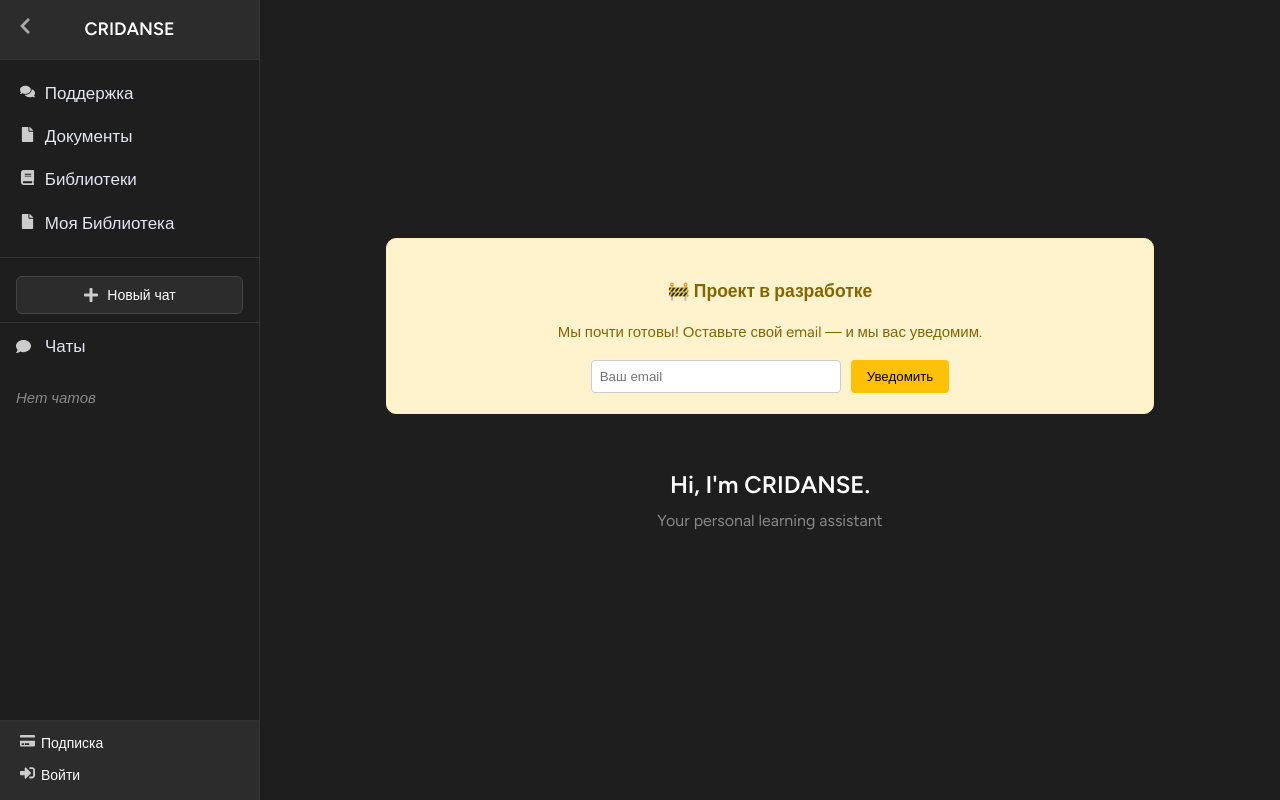
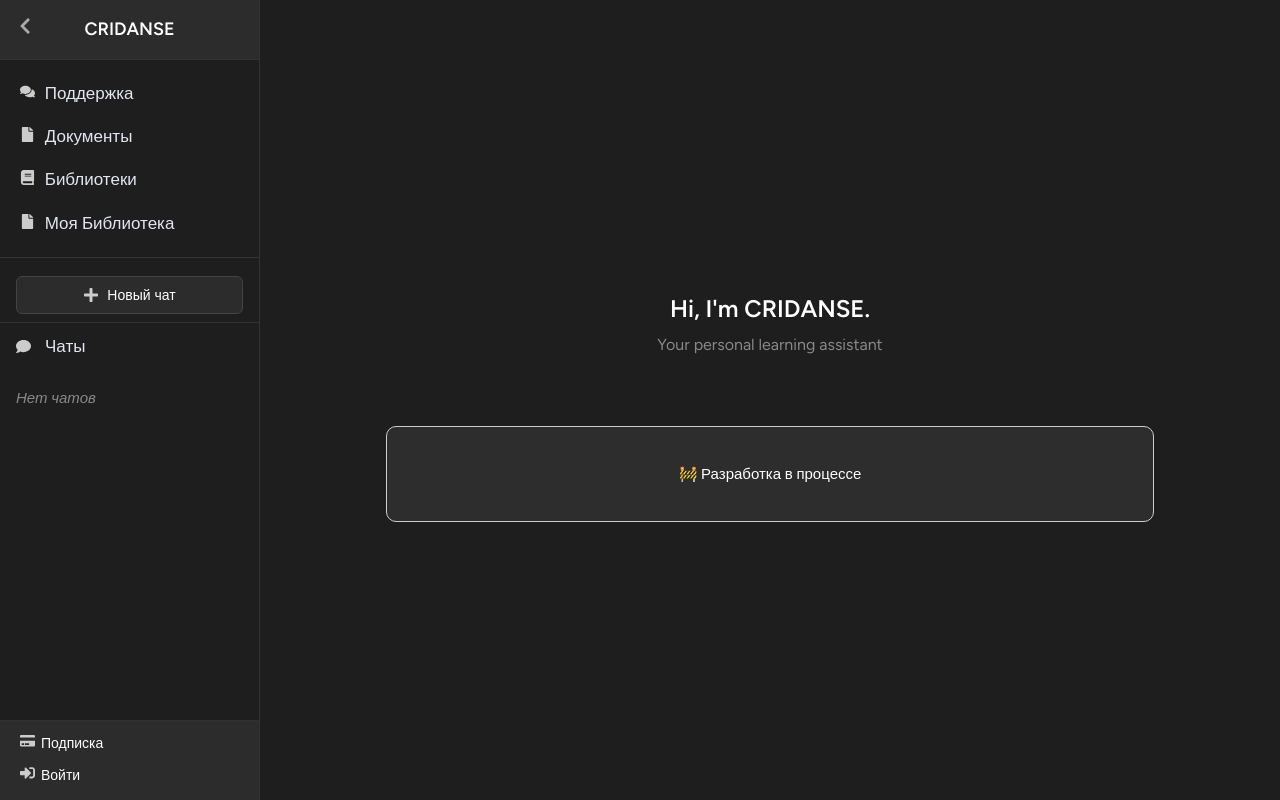
Before and after one commit to Maricvs/CRIDANSE, a React (Vite) app in the folder frontend/: page / in a window 1280 px wide. Built offline with nearby package versions, Linux system fonts and the light colour scheme.

Commit message:
стиль блока

```diff
--- a/frontend/src/components/DevBanner.tsx
+++ b/frontend/src/components/DevBanner.tsx
@@ -1,76 +1,10 @@
-import React, { useState } from "react";
+import React from 'react';
+import '../styles/DevBanner.css';
 
 const DevBanner: React.FC = () => {
-  const [email, setEmail] = useState("");
-  const [submitted, setSubmitted] = useState(false);
-  const [error, setError] = useState("");
-
-  const handleSubmit = async (e: React.FormEvent) => {
-    e.preventDefault();
-
-    if (!email.includes("@")) {
-      setError("Введите корректный email");
-      return;
-    }
-
-    try {
-      const response = await fetch("/api/notify", {
-        method: "POST",
-        headers: { "Content-Type": "application/json" },
-        body: JSON.stringify({ email }),
-      });
-
-      if (response.ok) {
-        setSubmitted(true);
-        setEmail("");
-        setError("");
-      } else {
-        throw new Error("Ошибка при отправке");
-      }
-    } catch (err) {
-      setError("Не удалось отправить. Попробуйте позже.");
-    }
-  };
-
   return (
-    <div style={{
-      backgroundColor: "#fff3cd",
-      color: "#856404",
-      padding: "20px",
-      borderRadius: "10px",
-      margin: "20px auto",
-      maxWidth: "768px",
-      border: "1px solid #ffeeba",
-      textAlign: "center",
-    }}>
-      <h3 style={{ marginBottom: "10px" }}>🚧 Проект в разработке</h3>
-      <p style={{ marginBottom: "16px" }}>
-        Мы почти готовы! Оставьте свой email — и мы вас уведомим.
-      </p>
-
-      {!submitted ? (
-        <form onSubmit={handleSubmit} style={{ display: "flex", gap: "10px", justifyContent: "center" }}>
-          <input
-            type="email"
-            placeholder="Ваш email"
-            value={email}
-            onChange={(e) => setEmail(e.target.value)}
-            style={{ padding: "8px", width: "250px", borderRadius: "4px", border: "1px solid #ccc" }}
-          />
-          <button type="submit" style={{
-            padding: "8px 16px",
-            backgroundColor: "#ffc107",
-            border: "none",
-            borderRadius: "4px",
-            cursor: "pointer"
-          }}>
-            Уведомить
-          </button>
-        </form>
-      ) : (
-        <p>✅ Спасибо! Мы уведомим вас, как только всё будет готово.</p>
-      )}
-      {error && <p style={{ color: "red", marginTop: "10px" }}>{error}</p>}
+    <div className="dev-banner">
+      <p>🚧 Разработка в процессе</p>
     </div>
   );
 };
--- a/frontend/src/components/Home.tsx
+++ b/frontend/src/components/Home.tsx
@@ -5,8 +5,8 @@ import DevBanner from "../components/DevBanner";
 const Home: React.FC = () => {
   return (
     <main>
+      <WelcomeIntroBlock />
       <DevBanner />
-      <WelcomeIntroBlock />
     </main>
   );
 };
--- /dev/null
+++ b/frontend/src/styles/DevBanner.css
@@ -0,0 +1,10 @@
+.dev-banner {
+  background-color: #2d2d2d;
+  color: #ffffff;
+  padding: 20px;
+  border-radius: 10px;
+  margin: 20px auto;
+  max-width: 768px;
+  border: 1px solid #cdcdcd;
+  text-align: center;
+}
```
Also changed, not shown: 2 other files (tests, documents, lock files or other folders).
